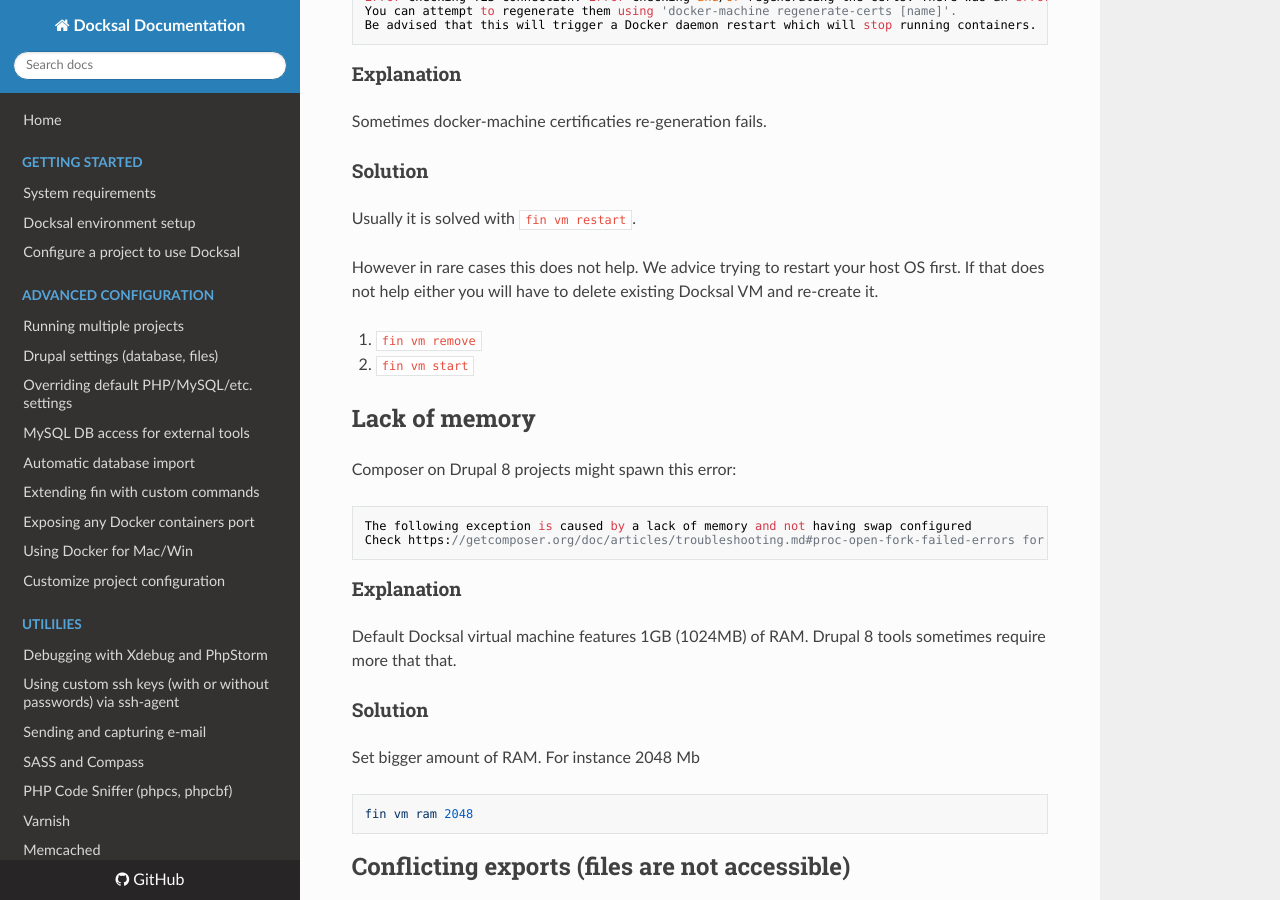
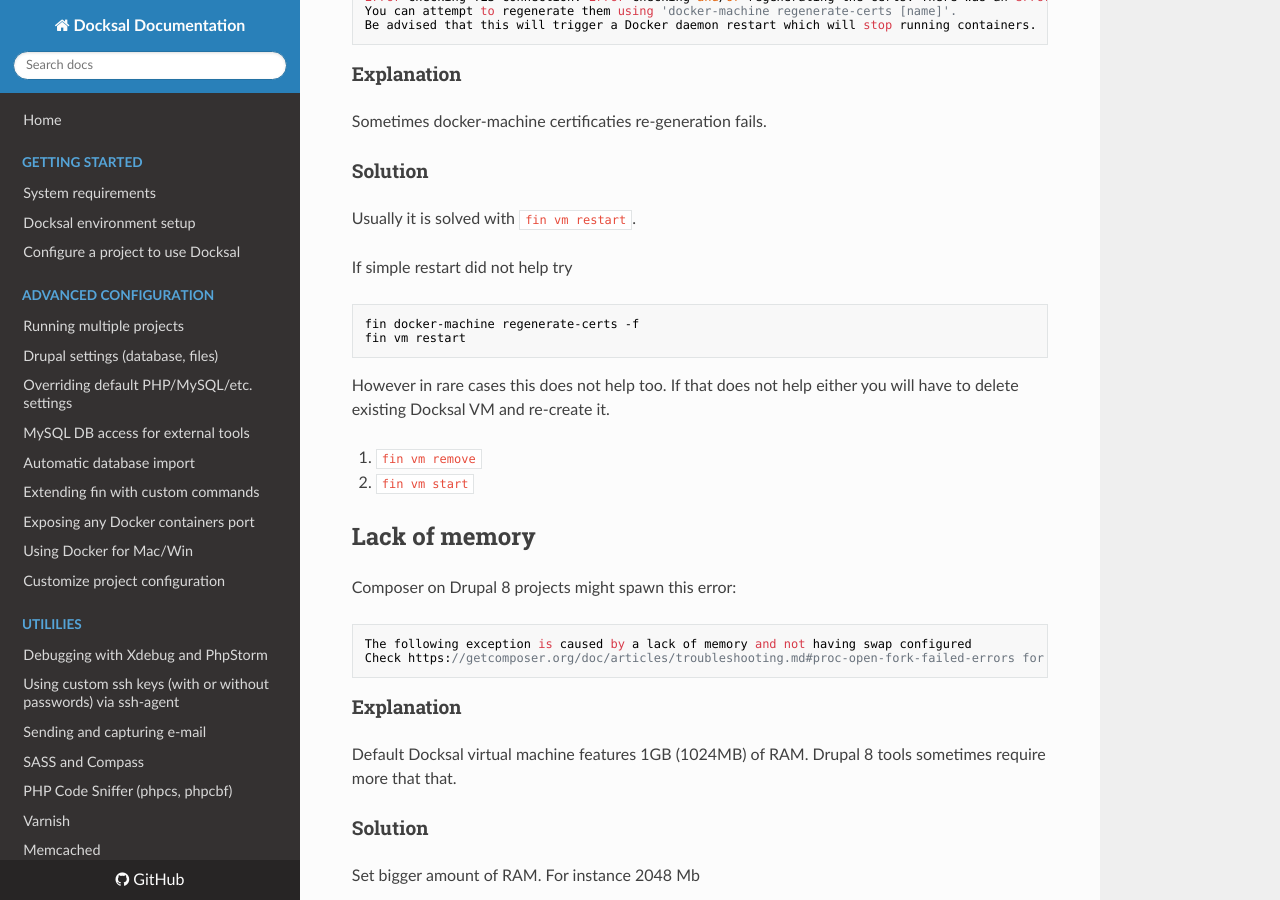
Before and after one commit to docksal/docksal, an MkDocs documentation site: the page built from docs/troubleshooting.md, in a window 1280 px wide and 900 px high, scrolled down 400 px. Built offline with MkDocs 1.6.1, drawn with Linux system fonts in a browser that asks for light colours; nearby versions of some CDN libraries; old or Windows-style settings are respelled for this version of MkDocs.

Commit message:
Update troubleshooting.md

````diff
--- a/docs/troubleshooting.md
+++ b/docs/troubleshooting.md
@@ -22,7 +22,13 @@ Sometimes docker-machine certificaties re-generation fails.
 #### Solution
 Usually it is solved with `fin vm restart`.
 
-However in rare cases this does not help. We advice trying to restart your host OS first.
+If simple restart did not help try
+```
+fin docker-machine regenerate-certs -f
+fin vm restart
+```
+
+However in rare cases this does not help too.
 If that does not help either you will have to delete existing Docksal VM and re-create it.
 
 1. `fin vm remove`
````
